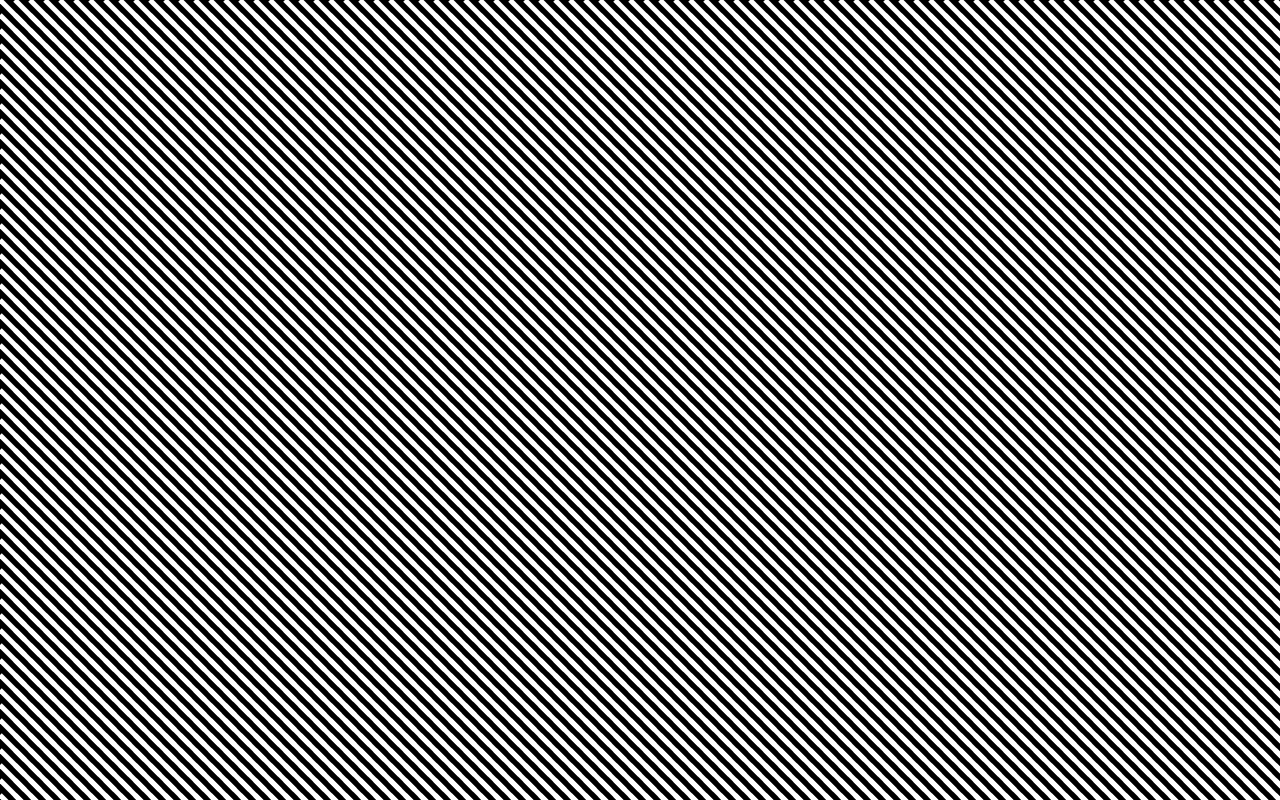
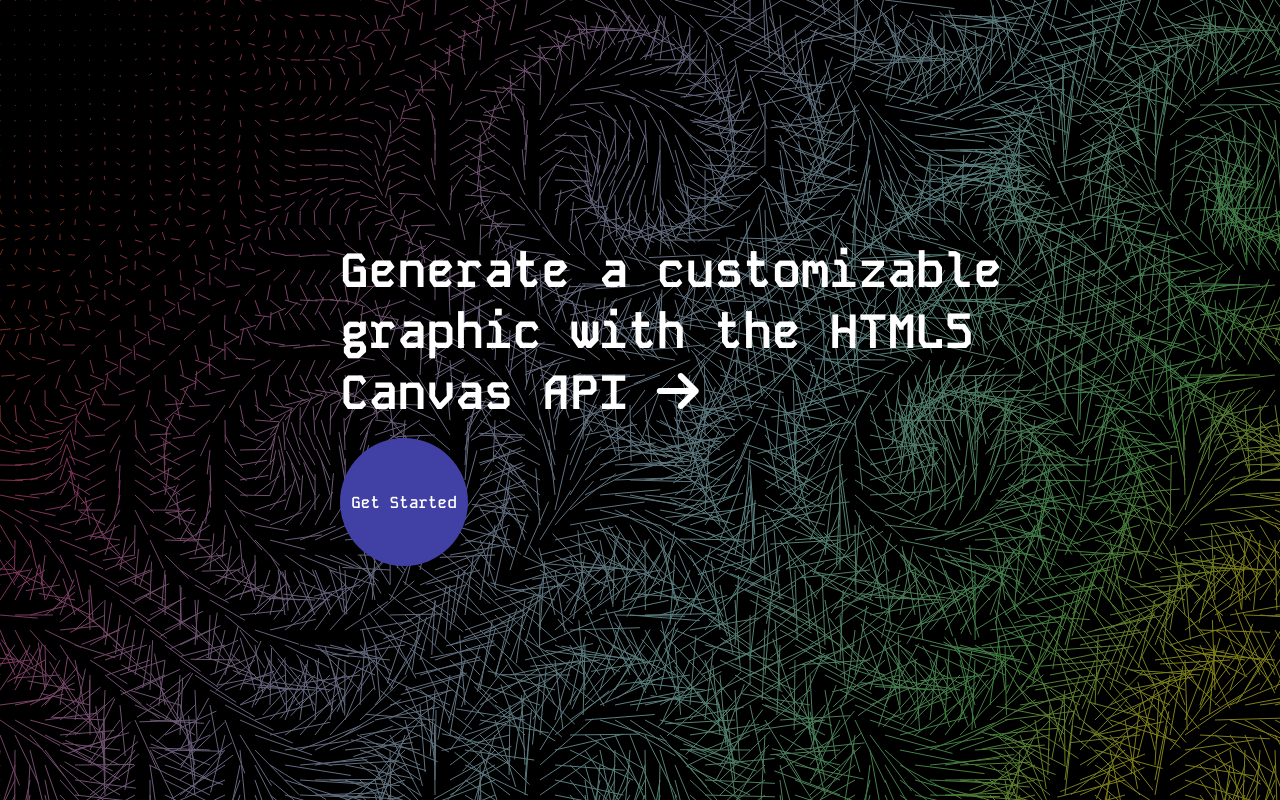
Before and after one commit to bocsir/canvas-creator, an Angular app: page / in a window 1280 px wide. Built offline with nearby package versions, Linux system fonts and the light colour scheme.

Commit message:
cta section

```diff
--- a/src/app/canvas/canvas.component.css
+++ b/src/app/canvas/canvas.component.css
@@ -0,0 +1,101 @@
+#canvas {
+    position: absolute;
+    z-index: -1;
+}
+
+.logo {
+    position: relative;
+    z-index: 10;
+    background-image: url('../assets/logo.png');
+    width: 100px;
+    height: 100px;
+}
+
+main {
+    width: 100vw;
+    height: 100vh;
+    display: flex;
+    justify-content: center;
+    background: rgba(0, 0, 0, 0.5);
+}
+
+h1 {
+    font-size: 3rem;
+    text-align: left;
+    max-width: 700px;
+}
+
+#cta {
+    position: relative;
+    top: 30vh;
+    height: min-content;
+}
+
+.btn-container {
+    position: relative;
+ }
+
+.cta-btn-text {
+    position: absolute;
+    z-index: 1;
+    background-color: rgb(64, 64, 165);
+    color: white;
+    border: transparent;
+    border-radius: 50%;
+    font-size: 1.2rem;
+    cursor: pointer;
+    width: 8rem;
+    height: 8rem;
+    display: flex;
+    justify-content: center;
+    align-items: center;
+    font-size: 1rem;
+    font-weight: 600;
+    text-align: center;
+}
+
+a {
+    position: absolute;
+    z-index: 100;
+    cursor: pointer;
+    width: 100%;
+    height: 100%;
+    border-radius: 50%;
+}
+
+.button-border {
+    z-index: 1;
+    margin-top: 15px;
+    position: relative;
+    width: 8rem;
+    height: 8rem;
+    display: flex;
+    justify-content: center;
+    align-items: center;
+    border-radius: 50%;
+    transition: transform;
+    pointer-events: none;
+}
+
+#invisi-btn {
+    background: transparent;
+
+}
+
+.button-border.allow-pointer-events {
+    pointer-events: auto;
+}
+
+.button-border:hover {
+    background: linear-gradient(to right, rgba(255, 255, 255, 0), rgba(206, 44, 112, 0.63));
+    animation: spin 2s linear 8 forwards;
+}
+
+@keyframes spin {
+    from {
+        transform: rotate(0deg);
+    }
+    to {
+        transform: rotate(360deg);
+    }
+}
--- a/src/app/canvas/canvas.component.html
+++ b/src/app/canvas/canvas.component.html
@@ -1 +1,18 @@
-<canvas id="canvas" #myCanvas></canvas>
+<main>
+
+    <canvas id="canvas" #myCanvas></canvas>
+
+    <div class="logo"></div>
+
+    <div id="cta">
+        <h1>Generate a customizable graphic with the HTML5 Canvas API <i class="fa-solid fa-arrow-right"></i></h1>
+        <div class="btn-container" (mouseenter)="allowHoverEvents()" (mouseleave)="ignorePointerEvents()">
+            <p class="cta-btn-text"><span>Get Started</span></p>
+            <div class="button-border" [ngClass]="{'allow-pointer-events': isHovering}">
+                <a href="/"></a>
+            </div>
+
+
+        </div>
+    </div>
+</main>
--- a/src/app/canvas/canvas.component.ts
+++ b/src/app/canvas/canvas.component.ts
@@ -1,13 +1,24 @@
-import { Component, ViewChild, ElementRef, AfterViewInit} from '@angular/core';
+import { CommonModule } from '@angular/common';
+import { NgModule, Component, ViewChild, ElementRef, AfterViewInit} from '@angular/core';
 
 @Component({
   selector: 'app-canvas',
   standalone: true,
-  imports: [],
+  imports: [CommonModule],
   templateUrl: './canvas.component.html',
   styleUrl: './canvas.component.css'
 })
 export class CanvasComponent implements AfterViewInit {
+
+  isHovering = false;
+
+  allowHoverEvents() {
+    this.isHovering = true;
+  }
+
+  ignorePointerEvents() {
+    this.isHovering = false;
+  }
 
   @ViewChild('myCanvas', { static: true })
   canvas!: ElementRef<HTMLCanvasElement>;
@@ -50,24 +61,54 @@
   #interval: number;
   #timer: number;
   #cellSize: number;
+  #gradient: any;
+  #radius: number;
+  #vr: number;
 
   constructor(ctx: CanvasRenderingContext2D, width: number, height: number) {
     this.#ctx = ctx;
     this.#ctx.strokeStyle = 'white';
-    this.#ctx.lineWidth = 5;
+    this.#ctx.lineWidth = 1;
+
     this.#width = width;
     this.#height= height;
+
     this.#lastTime = 0;
     this.#interval = 1000/60;
     this.#timer = 0;
+    //line density
     this.#cellSize= 15;
+    this.#createGradient();
+
+    this.#ctx.strokeStyle = this.#gradient
+    this.#radius = 5;
+    this.#vr = .03;
   }
 
-  #draw(x: number, y: number) {
-    const length = 300;
+  #createGradient() {
+    this.#gradient = this.#ctx.createLinearGradient(0, 0, this.#width, this.#height);
+    this.#gradient.addColorStop('0.1', '#ff5c33');
+    this.#gradient.addColorStop('.2', '#ff66b3');
+    this.#gradient.addColorStop('.4', '#ccccff');
+    this.#gradient.addColorStop('.6', '#b3ffff');
+    this.#gradient.addColorStop('.8', '#80ff80');
+    this.#gradient.addColorStop('.9', '#ffff33');
+  }
+
+  #draw(angle: number, x: number, y: number) {
+
+    let dx = mouse.x - x;
+    let dy = mouse.y - y;
+
+    let distance = dx * dx + dy * dy;
+
+    if (distance > 700000) distance = 700000;
+    else if (distance < 10000) distance = 10000;
+    length = distance * .0001;
+    //line len
     this.#ctx.beginPath();
     this.#ctx.moveTo(x, y);
-    this.#ctx.lineTo(x+25, y+25);
+    this.#ctx.lineTo(x + Math.cos(angle) * length, y + Math.sin(angle) * length);
     this.#ctx.stroke();
   }
 
@@ -78,13 +119,16 @@
 
     if (this.#timer > this.#interval) {
       this.#ctx.clearRect(0, 0, this.#width, this.#height)
+      this.#radius += this.#vr;
+      (this.#radius > 8 || this.#radius < -8 ) ? this.#vr *= -1 : '';
 
       for (let y = 0; y < this.#height; y+= this.#cellSize) {
-        for (let x = 0; x < this.#width; x+= this.#cellSize)
-          this.#draw(x,y);
+        for (let x = 0; x < this.#width; x+= this.#cellSize){
+          const angle = (Math.cos(x * .01) + Math.sin(y * .01)) * this.#radius;
+          this.#draw(angle, x, y);
+        }
       }
 
-      this.#draw(this.#width/2, this.#height/2);
       this.#timer = 0;
     } else {
       this.#timer += deltaTime;
--- a/src/index.html
+++ b/src/index.html
@@ -6,6 +6,7 @@
   <base href="/">
   <meta name="viewport" content="width=device-width, initial-scale=1">
   <link rel="icon" type="image/x-icon" href="favicon.ico">
+  <script src="https://kit.fontawesome.com/81762fab05.js" crossorigin="anonymous"></script>
 </head>
 <body>
   <app-root></app-root>
--- a/src/styles.css
+++ b/src/styles.css
@@ -1,3 +1,8 @@
+@font-face {
+    font-family: 'kode';
+    src: url(./app/assets/kode-mono.ttf);
+}
+
 * {
     margin: 0;
     padding: 0;
@@ -6,6 +11,8 @@
 
 body {
     background-color: black;
+    font-family: 'kode', monospace;
+    color: white;
 }
 
 canvas {
```
Also changed, not shown: src/app/assets/kode-mono.ttf (added), src/app/assets/logo.png (added).
